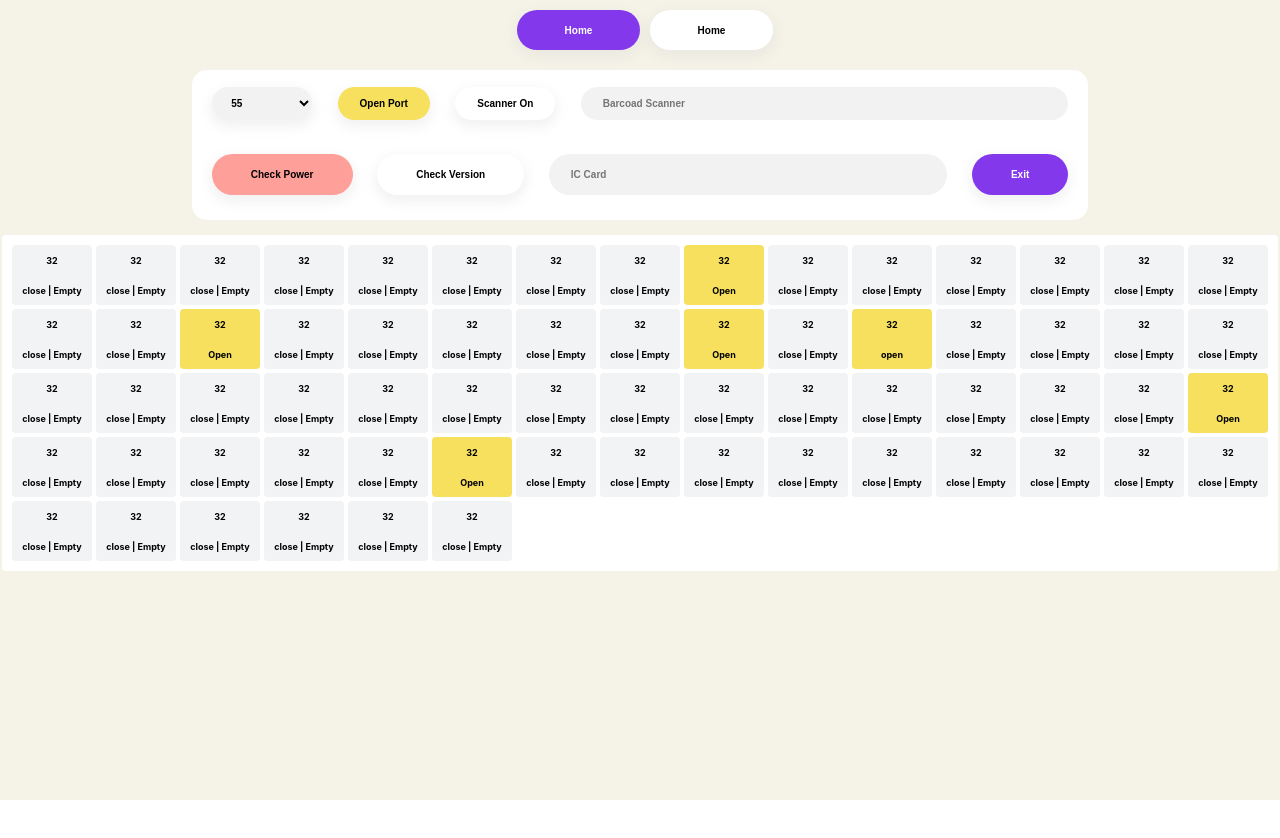
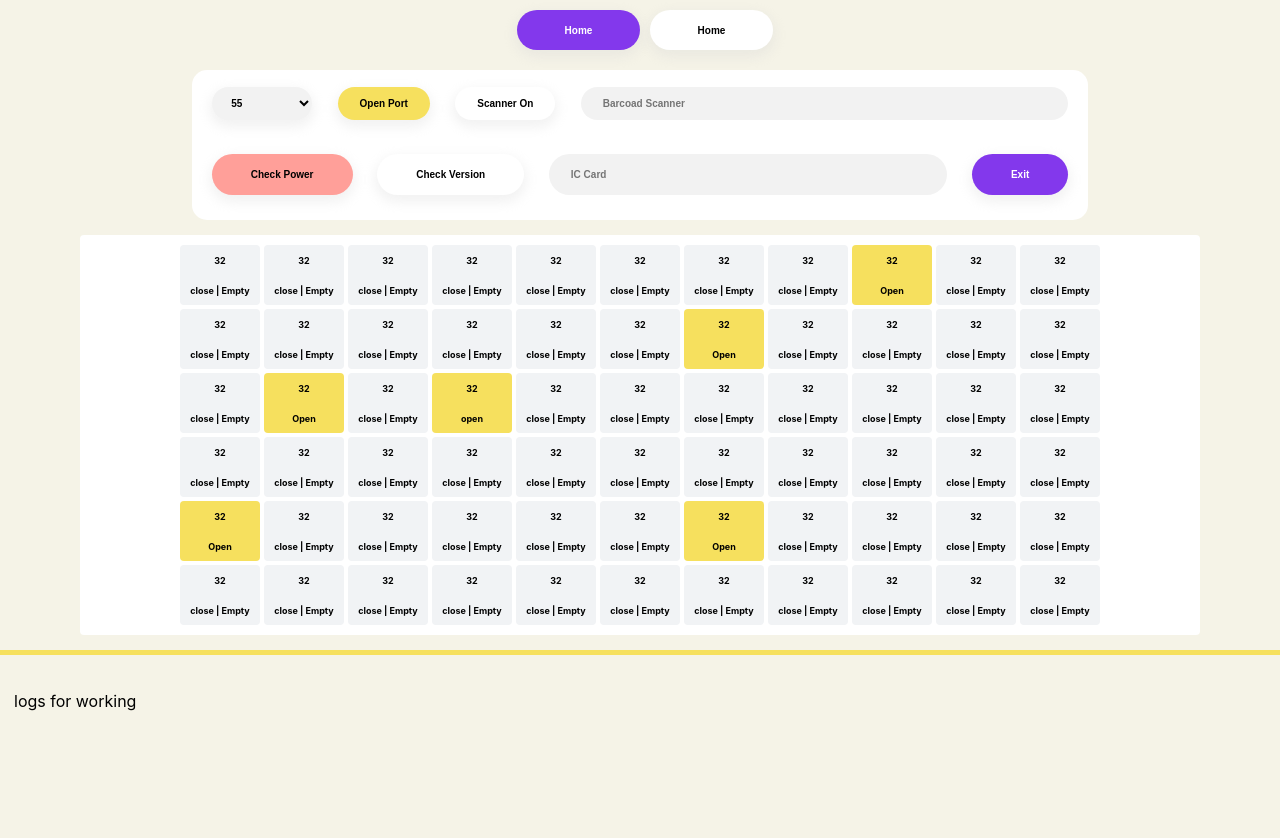
Before and after one commit to MSMALIK11/smart-testing-tool, a React (Create React App) app: page / in a window 1280 px wide. Shown: the top 838 px of the page. Before the commit the page ends 800 px from the top, so only its background shows below. Built offline with nearby package versions, Linux system fonts and the light colour scheme.

Commit message:
adding logs

```diff
--- a/src/Components/Home.css
+++ b/src/Components/Home.css
@@ -122,9 +122,9 @@
     background-color: white;
     margin: 5px auto;
     border-radius: 4px;
-    padding: 10px;
+    padding: 10px 100px;
     display: grid;
-    grid-template-columns: repeat(15, auto);
+    grid-template-columns: repeat(11, auto);
     grid-template-rows: repeat(4, auto);
     gap: 4px;
 
@@ -159,3 +159,25 @@
 .lockopen {
     background-color: #F6E05E;
 }
+
+
+/* Logs */
+
+.logs {
+    width: 100%;
+    height: 40vh;
+    background-color: #F5F3E7;
+}
+
+.logs::before {
+    margin: 10px auto;
+    content: "";
+    display: block;
+    width: 100%;
+    height: 5px;
+    background: #F6E05E;
+}
+
+.logs>* {
+    padding: 20px 14px;
+}
--- a/src/Components/Home.jsx
+++ b/src/Components/Home.jsx
@@ -299,6 +299,10 @@ function Home() {
 
             </div>
 
+            <div className="logs">
+                <p>logs for working</p>
+            </div>
+
         </div>
 
     )
```
